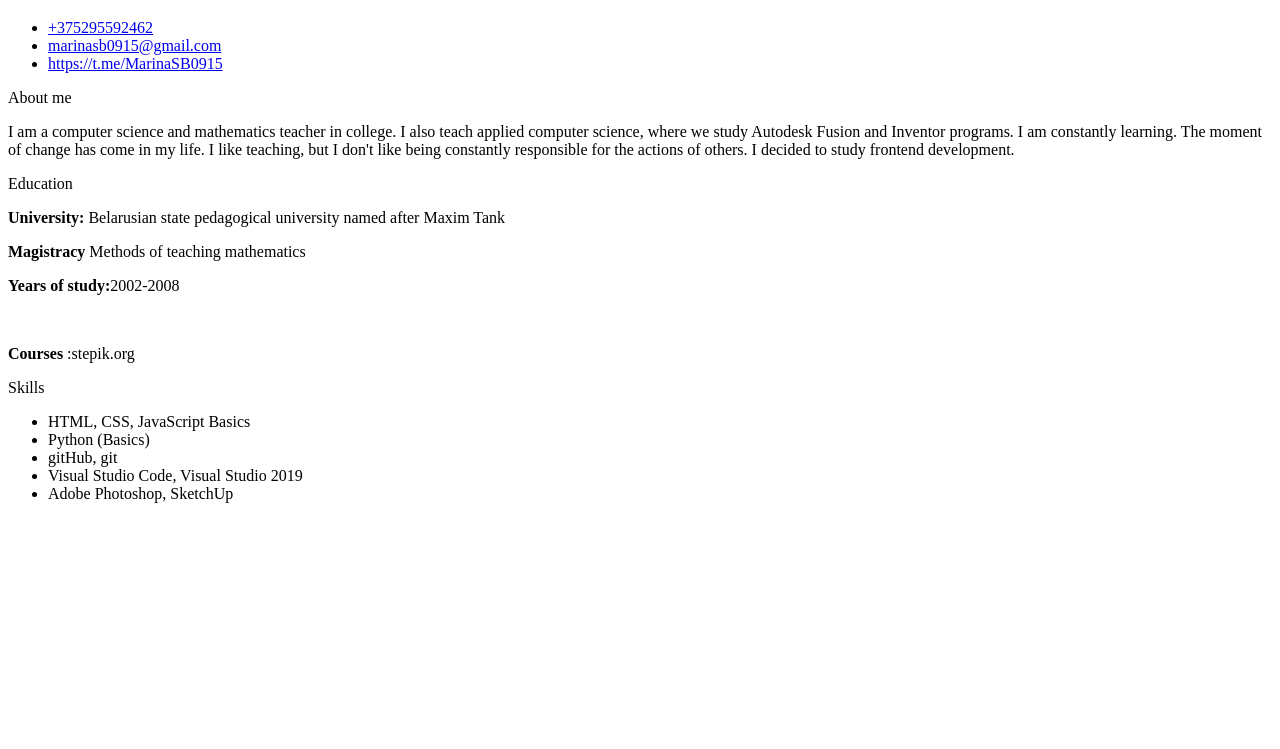
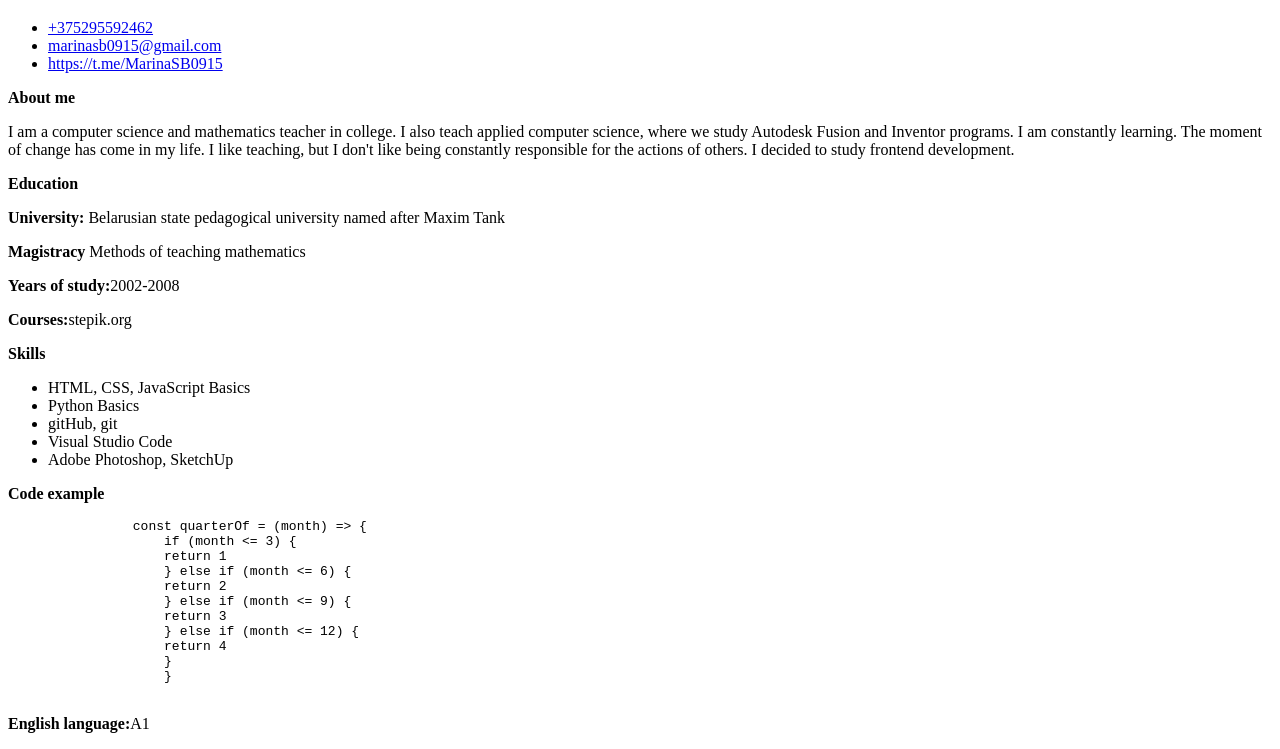
Before and after one commit to MarinaSB0915/rsschool-cv, a plain HTML site: page index.html in a window 1280 px wide. Shown: the part 153-902 px from the top of the page. Before the commit the page ends 800 px from the top, so only its background shows below. Drawn offline with Linux system fonts and the light colour scheme.

Commit message:
feat: change html and css files

```diff
--- a/index.html
+++ b/index.html
@@ -15,7 +15,7 @@
                 <img class="photo" src="photo1.jpg" alt="photo">
                 <h1 class="h1">Marina Bortnik</h1>
             </div>
-            <div class="links"></div>
+        <div class="links">
             <ul>
                 <li><a class="link" href="#">+375295592462</a></li>
                 <li><a class="link" href="https://marinasb0915@gmail.com">marinasb0915@gmail.com</a></li>
@@ -27,31 +27,48 @@
     </header>
     <div class="conteiner2">
         <div class="about-me">
-            <p class="title-item-right">About me</p>
+            <p class="title-item1"><b>About me</b></p>
             <p>I am a computer science and mathematics teacher in college. I also teach applied computer science, where we study Autodesk Fusion and Inventor programs.
                 I am constantly learning. The moment of change has come in my life. I like teaching, but I don't like being constantly responsible for the actions of others. I decided to study frontend development.
                 </p>
         </div>
         <div class="education">
-            <p class="title-item">Education</p>
+            <p class="title-item"><b>Education</b></p>
             <p><b>University:</b> Belarusian state pedagogical university named after Maxim Tank</p>
             <p><b>Magistracy</b> Methods of teaching mathematics</p>
             <p><b>Years of study:</b>2002-2008</p>
-            <br>
-            <p><b>Courses</b> :stepik.org</p>
+            <p><b>Courses:</b>stepik.org</p>
         </div>
 
         <div class="skills">
-            <p class="title-item">Skills</p>
+            <p class="title-item2"><b>Skills</b></p>
             <ul class="skils">
                 <li class="skills-item">HTML, CSS, JavaScript Basics</li>
-                <li class="skills-item">Python (Basics)</li>
+                <li class="skills-item">Python Basics</li>
                 <li class="skills-item">gitHub, git</li>
-                <li class="skills-item">Visual Studio Code, Visual Studio 2019</li>
+                <li class="skills-item">Visual Studio Code</li>
                 <li class="skills-item">Adobe Photoshop, SketchUp</li>
             </ul>
         </div>
-
+        <div class="kod_examples">
+            <p class="title-item-right"><b>Code example</b></p>
+            <pre>
+                const quarterOf = (month) => {
+                    if (month <= 3) {
+                    return 1
+                    } else if (month <= 6) {
+                    return 2
+                    } else if (month <= 9) {
+                    return 3
+                    } else if (month <= 12) {
+                    return 4
+                    }
+                    }
+            </pre>
+        </div>
+        <div class="english_language">
+            <p><b>English language:</b>A1</p>
+        </div>
 </body>
 </html>
 </body>
--- a/style.css
+++ b/style.css
@@ -0,0 +1,40 @@
+.body {
+    font-family: 'Montserrat', sans-serif;
+    font-size: 1.3em;
+    line-height: 1.5;
+    color: rgb(215, 208, 208);
+}
+.container {
+    display: flex;
+    flex-direction: row;
+    flex-wrap: nowrap;
+    justify-content: center;
+    max-width: 1920px;
+    margin: 0 auto;
+    height: 100vh;
+    min-height: 1000px;
+}
+.h1 {
+    font-size: 30px;
+    font-weight: 700;
+}
+
+.header_11 {
+    display: flex;
+    justify-content: space-between;
+}
+.first {
+    width: 70%;
+    display: flex;
+    align-items: center;
+}
+.links {
+    width: 30%;
+    display: flex;
+    flex-direction: column;
+}
+.link {
+    font-size: 24px;
+    line-height: 30px;
+    font-weight: 700;
+}
```
Lines whose indentation alone changed are shown as unchanged.
